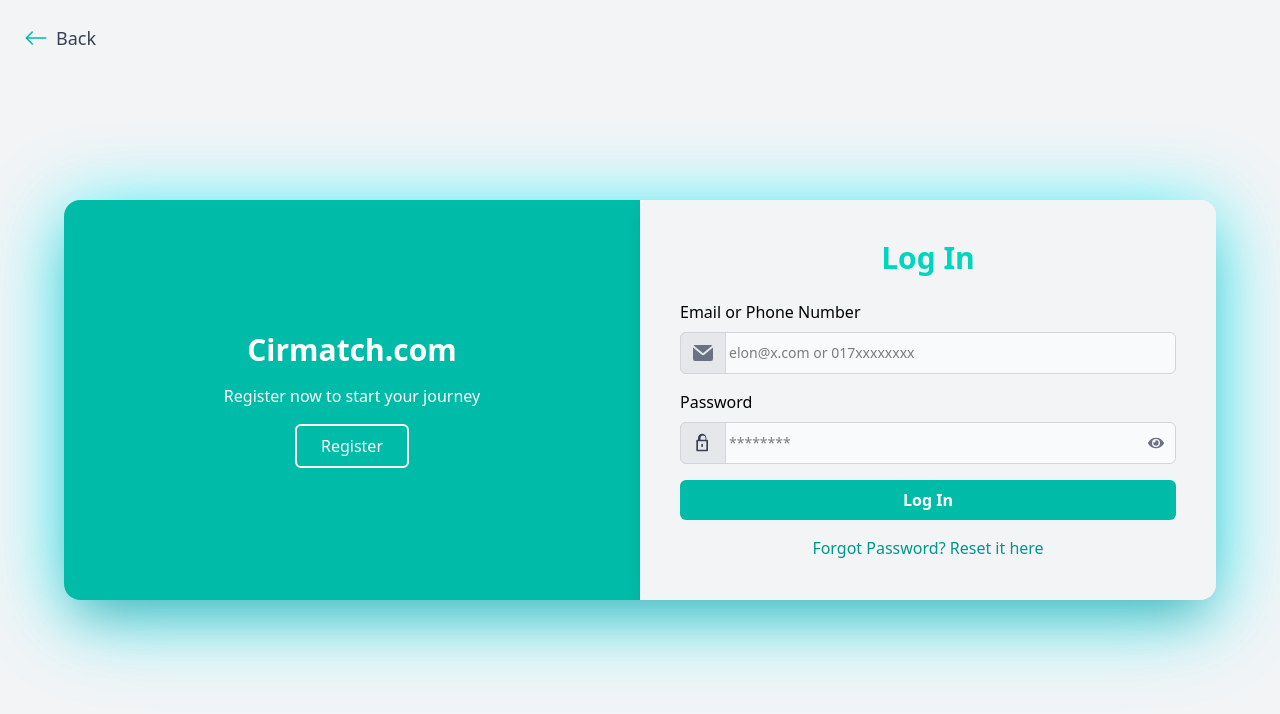
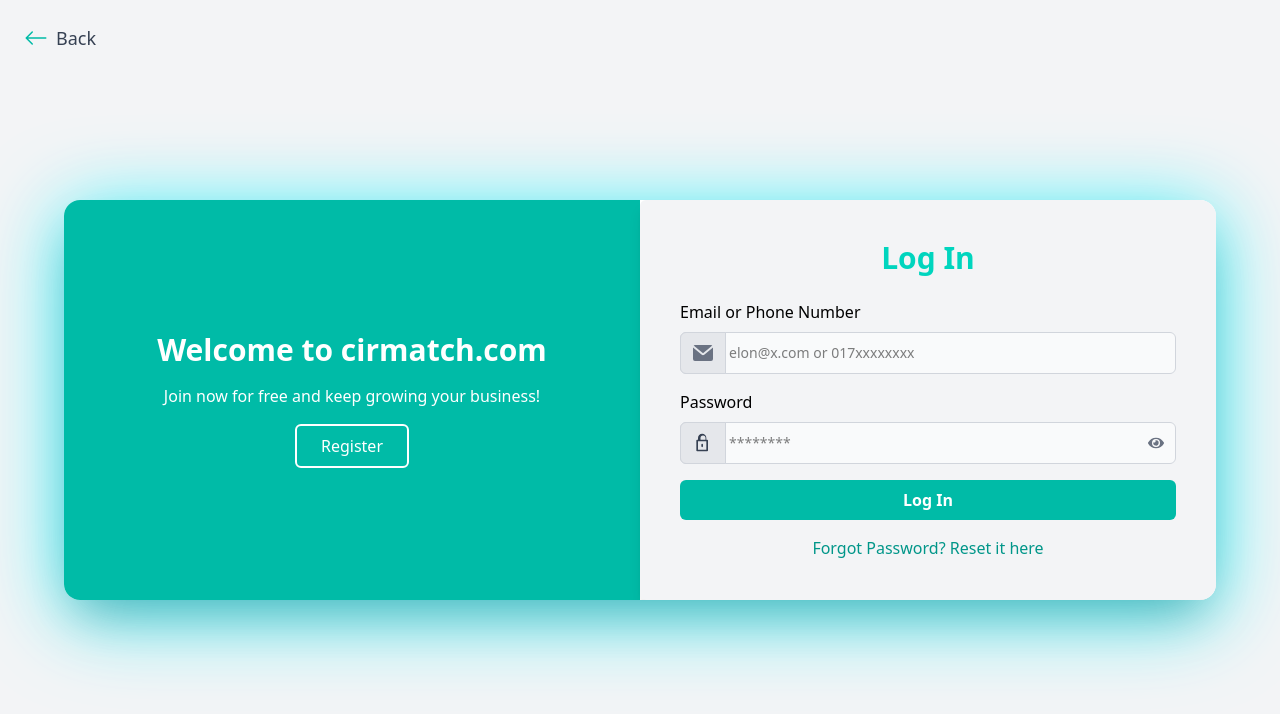
Before and after one commit to cirmatch/cirmatch, a Next.js app in the folder frontend/: page /auth in a window 1280 px wide. Shown: the top 714 px of the page. Built offline with nearby package versions, Linux system fonts and the light colour scheme; no server answers.

Commit message:
fixing auth page text

```diff
--- a/frontend/src/components/Auth/AuthTogglePanel.jsx
+++ b/frontend/src/components/Auth/AuthTogglePanel.jsx
@@ -4,10 +4,10 @@
   return (
     <div className="w-full md:w-1/2 bg-teal-500 text-white p-6 md:p-10 flex flex-col justify-center items-center text-center">
       <h2 className="text-2xl md:text-3xl font-bold mb-4">
-        {isLogin ? "Cirmatch.com" : "Welcome Back!"}
+        {isLogin ? "Welcome to cirmatch.com" : "Welcome Back!"}
       </h2>
       <p className="mb-4 text-sm md:text-base">
-        {isLogin ? "Register now to start your journey" : "Already have an account? Log in!"}
+        {isLogin ? "Join now for free and keep growing your business!" : "Already have an account? Log in!"}
       </p>
       <button
         type="button"
```
